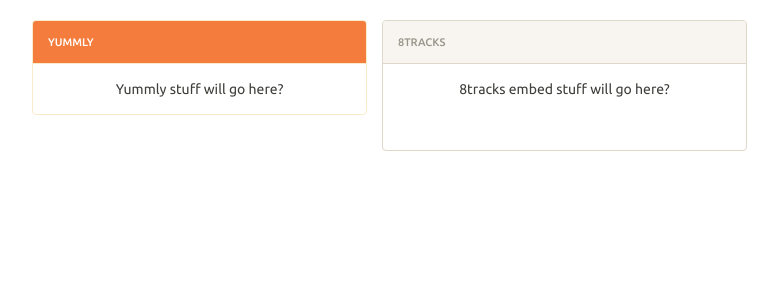
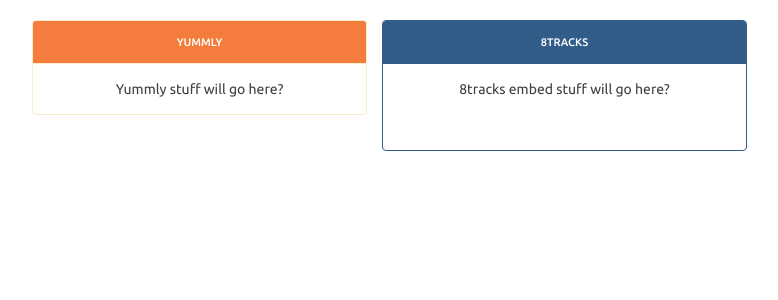
Before and after one commit to mchaiken/Event-Narwhal, a Flask app: template templates/event.html in a window 1280 px wide. Shown: the part 64-364 px from the top of the page, without its empty margins (258-1036 px from the left). Run offline with Flask 2, Linux system fonts and the light colour scheme; the template is opened without the code that fills it, so the values that code supplies are empty; parts of the project's set-up code (start-up, migrations or seed data) failed here and were passed over; some libraries are stand-ins or nearby versions.

Commit message:
color fix in events

```diff
--- a/templates/event.html
+++ b/templates/event.html
@@ -12,7 +12,9 @@
             <div class="panel panel-warning">
 
                 <div class="panel-heading">
-                    <h3 class="panel-title">Yummly</h3>
+                    <center>
+                        <h3 class="panel-title">Yummly</h3>
+                    </center>
                 </div>
 
                 <div class="panel-body">
@@ -30,10 +32,12 @@
         <!-- 8tracks -->
         <div class="col-md-offset-6">
 
-            <div class="panel panel-default">
+            <div class="panel panel-primary">
 
                 <div class="panel-heading">
-                    <h3 class="panel-title">8tracks</h3>
+                    <center>
+                        <h3 class="panel-title">8tracks</h3>
+                    </center>
                 </div>
 
                 <div class="panel-body">
```
